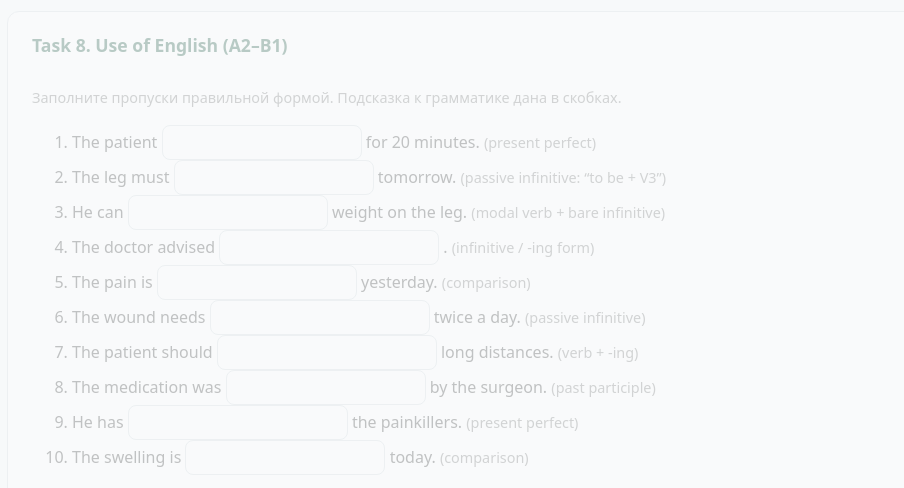
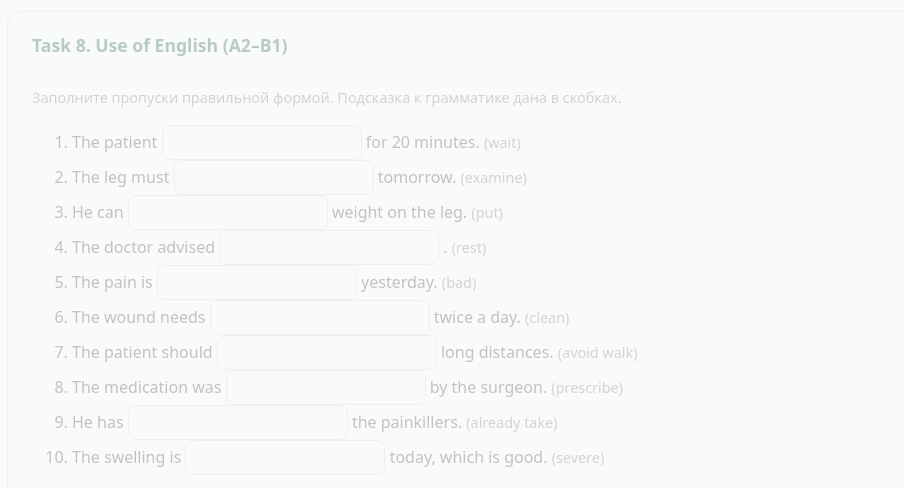
Before and after one commit to mariabiserova9-web/ilizarovyouth, a plain HTML site: page index.html in a window 1280 px wide. Shown: the part 5660-6148 px from the top of the page, without its empty margins (169-1073 px from the left). Drawn offline with nearby package versions, Linux system fonts and the light colour scheme.

Commit message:
Update index.html

```diff
--- a/index.html
+++ b/index.html
@@ -752,61 +752,61 @@
                     The patient
                     <input type="text" id="t8q1" style="max-width:200px;">
                     for 20 minutes.
-                    <span class="muted">(present perfect)</span>
+                    <span class="muted">(wait)</span>
                 </li>
                 <li>
                     The leg must
                     <input type="text" id="t8q2" style="max-width:200px;">
                     tomorrow.
-                    <span class="muted">(passive infinitive: “to be + V3”)</span>
+                    <span class="muted">(examine)</span>
                 </li>
                 <li>
                     He can
                     <input type="text" id="t8q3" style="max-width:200px;">
                     weight on the leg.
-                    <span class="muted">(modal verb + bare infinitive)</span>
+                    <span class="muted">(put)</span>
                 </li>
                 <li>
                     The doctor advised
                     <input type="text" id="t8q4" style="max-width:220px;">
                     .
-                    <span class="muted">(infinitive / -ing form)</span>
+                    <span class="muted">(rest)</span>
                 </li>
                 <li>
                     The pain is
                     <input type="text" id="t8q5" style="max-width:200px;">
                     yesterday.
-                    <span class="muted">(comparison)</span>
+                    <span class="muted">(bad)</span>
                 </li>
                 <li>
                     The wound needs
                     <input type="text" id="t8q6" style="max-width:220px;">
                     twice a day.
-                    <span class="muted">(passive infinitive)</span>
+                    <span class="muted">(clean)</span>
                 </li>
                 <li>
                     The patient should
                     <input type="text" id="t8q7" style="max-width:220px;">
                     long distances.
-                    <span class="muted">(verb + -ing)</span>
+                    <span class="muted">(avoid walk)</span>
                 </li>
                 <li>
                     The medication was
                     <input type="text" id="t8q8" style="max-width:200px;">
                     by the surgeon.
-                    <span class="muted">(past participle)</span>
+                    <span class="muted">(prescribe)</span>
                 </li>
                 <li>
                     He has
                     <input type="text" id="t8q9" style="max-width:220px;">
                     the painkillers.
-                    <span class="muted">(present perfect)</span>
+                    <span class="muted">(already take)</span>
                 </li>
                 <li>
                     The swelling is
                     <input type="text" id="t8q10" style="max-width:200px;">
-                    today.
-                    <span class="muted">(comparison)</span>
+                    today, which is good.
+                    <span class="muted">(severe)</span>
                 </li>
             </ol>
 
```
